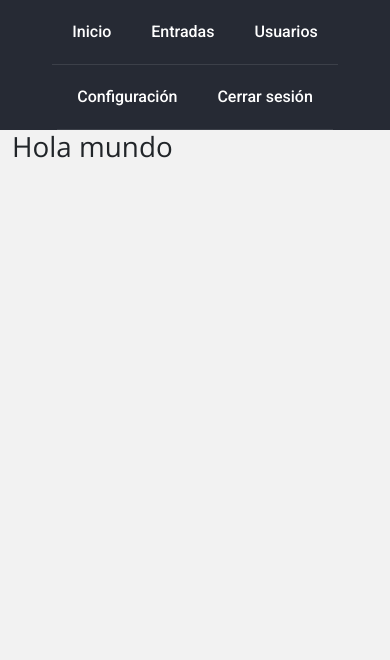
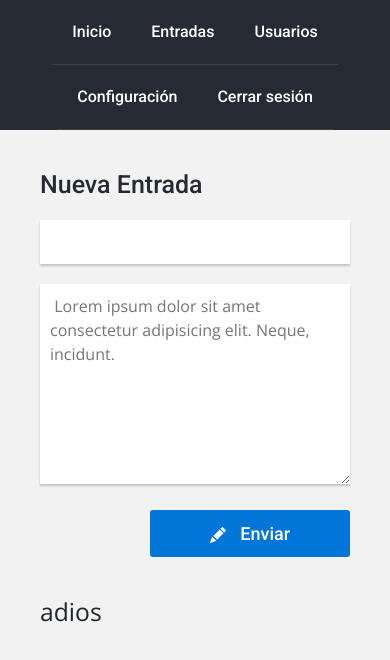
Before and after one commit to Inmacc96/dashboard-bootstrap, a plain HTML site: page index.html in a window 390 px wide. Drawn offline with nearby package versions, Linux system fonts and the light colour scheme.

Commit message:
Added widget new blog entry with its form and button send. Also, setted its responsive funcionality.

```diff
--- a/css/styles.css
+++ b/css/styles.css
@@ -18,34 +18,92 @@ a {
   min-height: 100vh; /*minimo de alto del 100% de la altura de la pantalla*/
 }
 
-.barra-lateral a{
+.barra-lateral a {
   color: #fff;
 }
 
 /* --- LOGO --- */
-.barra-lateral .logo{
+.barra-lateral .logo {
   background-color: #0275db;
 }
 
-.barra-lateral .logo h2{
+.barra-lateral .logo h2 {
   font-size: 30px;
-    font-family: 'Roboto', sans-serif;
+  font-family: "Roboto", sans-serif;
   font-weight: 300;
 }
 
 /* --- MENU --- */
-.barra-lateral .menu a{
+.barra-lateral .menu a {
   display: block;
   padding: 20px;
-    font-family: 'Roboto', sans-serif;
+  font-family: "Roboto", sans-serif;
   font-weight: 500;
-    border-bottom: 1px solid rgba(255,255,255,.1);
+  border-bottom: 1px solid rgba(255, 255, 255, 0.1);
 }
 
-.barra-lateral .menu a:hover{
+.barra-lateral .menu a:hover {
   background-color: #35ae6b;
 }
 
-.barra-lateral .menu a svg{
+.barra-lateral .menu a svg {
   margin-right: 10px;
 }
+
+/* --- --- MAIN --- --- */
+.main {
+  padding-top: 40px;
+}
+
+.main .columna {
+  padding: 0 40px;
+}
+
+.main .titulo {
+  color: #262a34;
+  font-size: 25px;
+  font-weight: 500;
+  font-family: "Roboto", sans-serif;
+  margin-bottom: 20px;
+}
+
+.main .widget {
+  margin-bottom: 40px;
+}
+
+/* --- WIDGET NUEVA ENTRADA --- */
+.main .nueva_entrada form input[type="text"],
+.main .nueva_entrada form textarea {
+  width: 100%;
+  padding: 10px;
+  margin-bottom: 20px;
+  font-family: "Open Sans", sans-serif;
+  border: none;
+  box-shadow: 0px 2px 2px 0px rgba(0, 0, 0, 0.2);
+}
+
+.main .nueva_entrada form textarea {
+  min-height: 200px;
+}
+
+.main .widget button {
+  background-color: #0275d8;
+  cursor: pointer;
+  color: #fff;
+  font-family: "Roboto", sans-serif;
+  font-size: 18px;
+  font-weight: 500;
+  border: none;
+  display: inline-block;
+  padding: 10px;
+  width: 200px;
+  border-radius: 3px;
+}
+
+.main .widget button:hover {
+  background-color: #025aa5;
+}
+
+.main .widget button svg{
+    margin-right: 10px;
+}
--- a/index.html
+++ b/index.html
@@ -21,7 +21,9 @@
             <span class="material-icons me-2"> space_dashboard </span>
             <h2 class="m-0 py-4">Dashboard</h2>
           </div>
-          <nav class="menu d-flex flex-sm-column justify-content-center flex-wrap">
+          <nav
+            class="menu d-flex flex-sm-column justify-content-center flex-wrap"
+          >
             <a href="#">
               <svg
                 xmlns="http://www.w3.org/2000/svg"
@@ -112,7 +114,39 @@
 
         <!-- Aqui la columna ocupa lo que sobre del aside -->
         <main class="main col">
-          <h1>Hola mundo</h1>
+          <div class="row">
+            <div class="columna col-12 col-lg-7">
+              <div class="widget nueva_entrada">
+                <h3 class="titulo">Nueva Entrada</h3>
+                <form action="">
+                  <input type="text" placeholer="Titulo de la entrada" />
+                  <textarea
+                    placeholder=" Lorem ipsum dolor sit amet consectetur adipisicing elit. Neque, incidunt."
+                  ></textarea>
+                  <div class="d-flex justify-content-end">
+                    <button>
+                      <svg
+                        xmlns="http://www.w3.org/2000/svg"
+                        width="16"
+                        height="16"
+                        fill="currentColor"
+                        class="bi bi-pencil-fill"
+                        viewBox="0 0 16 16"
+                      >
+                        <path
+                          d="M12.854.146a.5.5 0 0 0-.707 0L10.5 1.793 14.207 5.5l1.647-1.646a.5.5 0 0 0 0-.708l-3-3zm.646 6.061L9.793 2.5 3.293 9H3.5a.5.5 0 0 1 .5.5v.5h.5a.5.5 0 0 1 .5.5v.5h.5a.5.5 0 0 1 .5.5v.5h.5a.5.5 0 0 1 .5.5v.207l6.5-6.5zm-7.468 7.468A.5.5 0 0 1 6 13.5V13h-.5a.5.5 0 0 1-.5-.5V12h-.5a.5.5 0 0 1-.5-.5V11h-.5a.5.5 0 0 1-.5-.5V10h-.5a.499.499 0 0 1-.175-.032l-.179.178a.5.5 0 0 0-.11.168l-2 5a.5.5 0 0 0 .65.65l5-2a.5.5 0 0 0 .168-.11l.178-.178z"
+                        />
+                      </svg>
+                      Enviar
+                    </button>
+                  </div>
+                </form>
+              </div>
+            </div>
+            <div class="columna col-12 col-lg-5">
+              <h2>adios</h2>
+            </div>
+          </div>
         </main>
       </div>
     </div>
```
Lines whose indentation alone changed are shown as unchanged.
